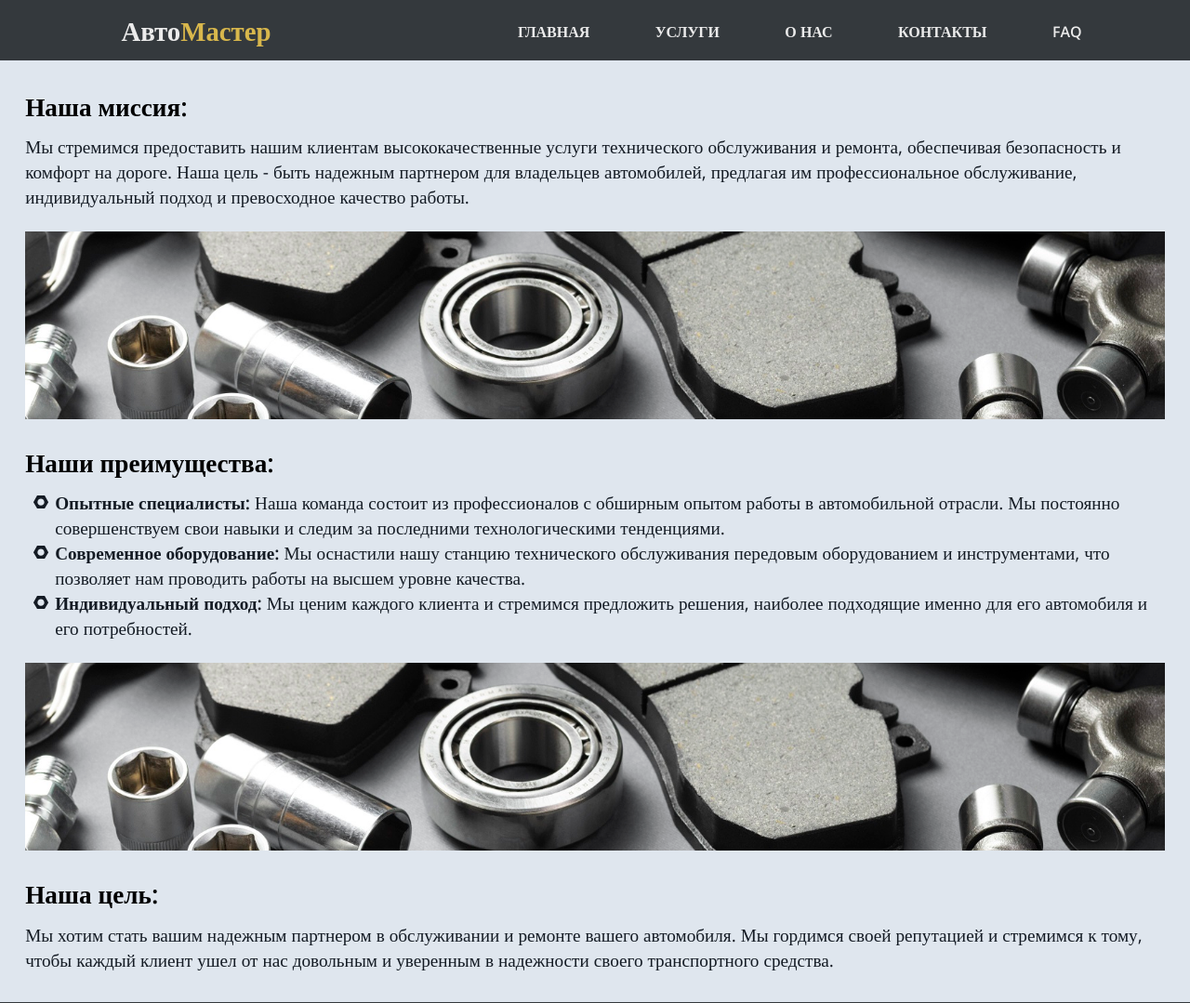
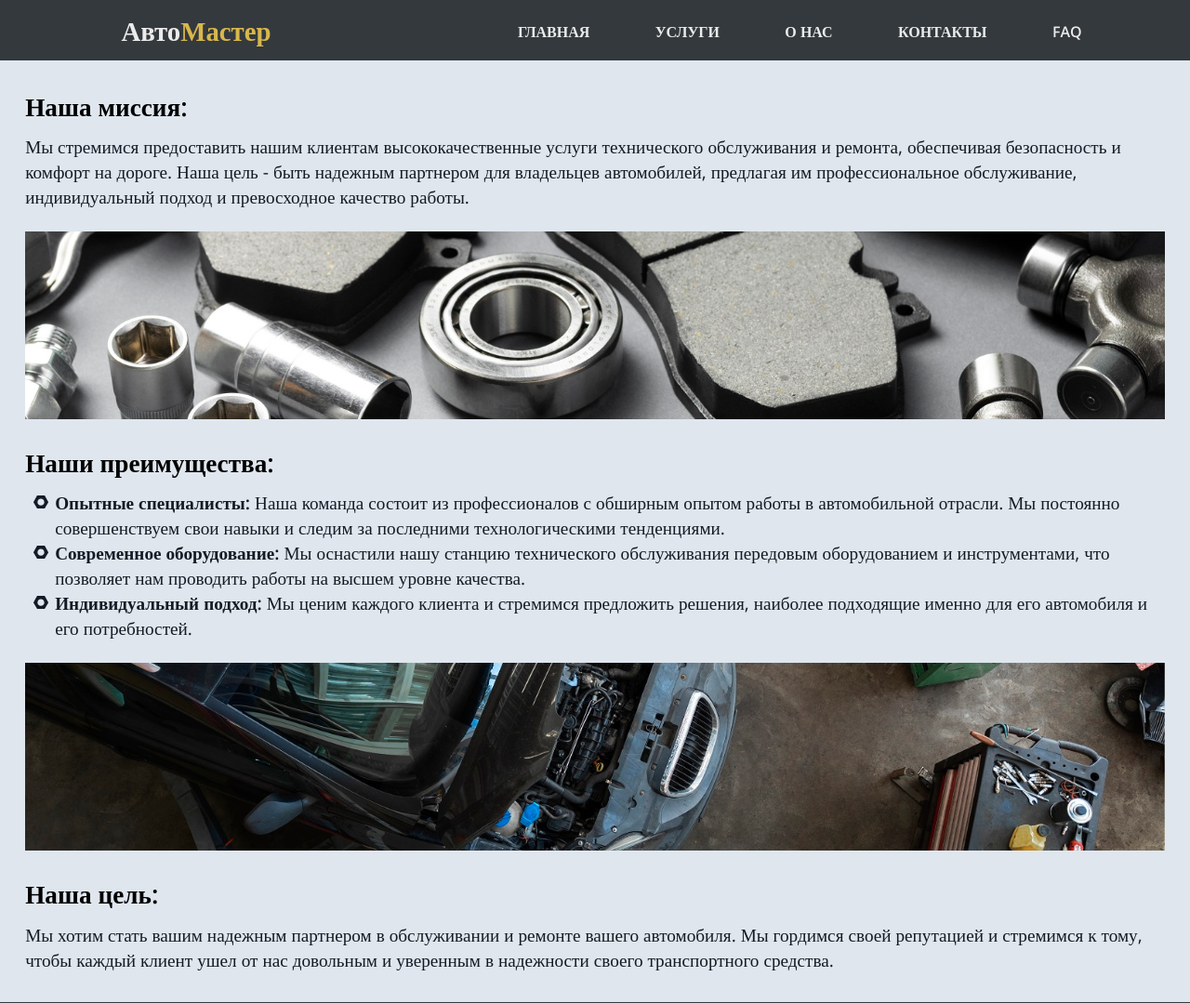
Before and after one commit to diteron/web-tech1, a PHP site: page /about.html in a window 1280 px wide. Shown: the top 1079 px of the page at 93% size. Run offline with PHP 8.4, Linux system fonts and the light colour scheme; some libraries are stand-ins or nearby versions.

```diff
--- a/task1/about.html
+++ b/task1/about.html
@@ -49,7 +49,7 @@
                     автомобиля и его потребностей.</li>
                 </ul>
             </div>
-            <img class="split-image" src="img/spare-parts.jpg" alt="spare-parts">
+            <img class="split-image" src="img/car.jpg" alt="car">
             <div class="goal">
                 <h2>Наша цель:</h2>
                 <p>Мы хотим стать вашим надежным партнером в обслуживании и ремонте вашего автомобиля. Мы гордимся своей репутацией и
--- a/task1/styles.css
+++ b/task1/styles.css
@@ -158,6 +158,7 @@ nav a:hover {
     text-align: left;
 }
 
+
 /* --------------  Home page  -------------- */
 
 .welcome {
@@ -241,6 +242,9 @@ nav a:hover {
 .goal {
     padding-bottom: 2rem;
 }
+
+
+/* --------------  Footer  -------------- */
 
 .footer-container {
     background: var(--navbar-background-color);
```
Also changed, not shown: task1/img/car.jpg (added).
